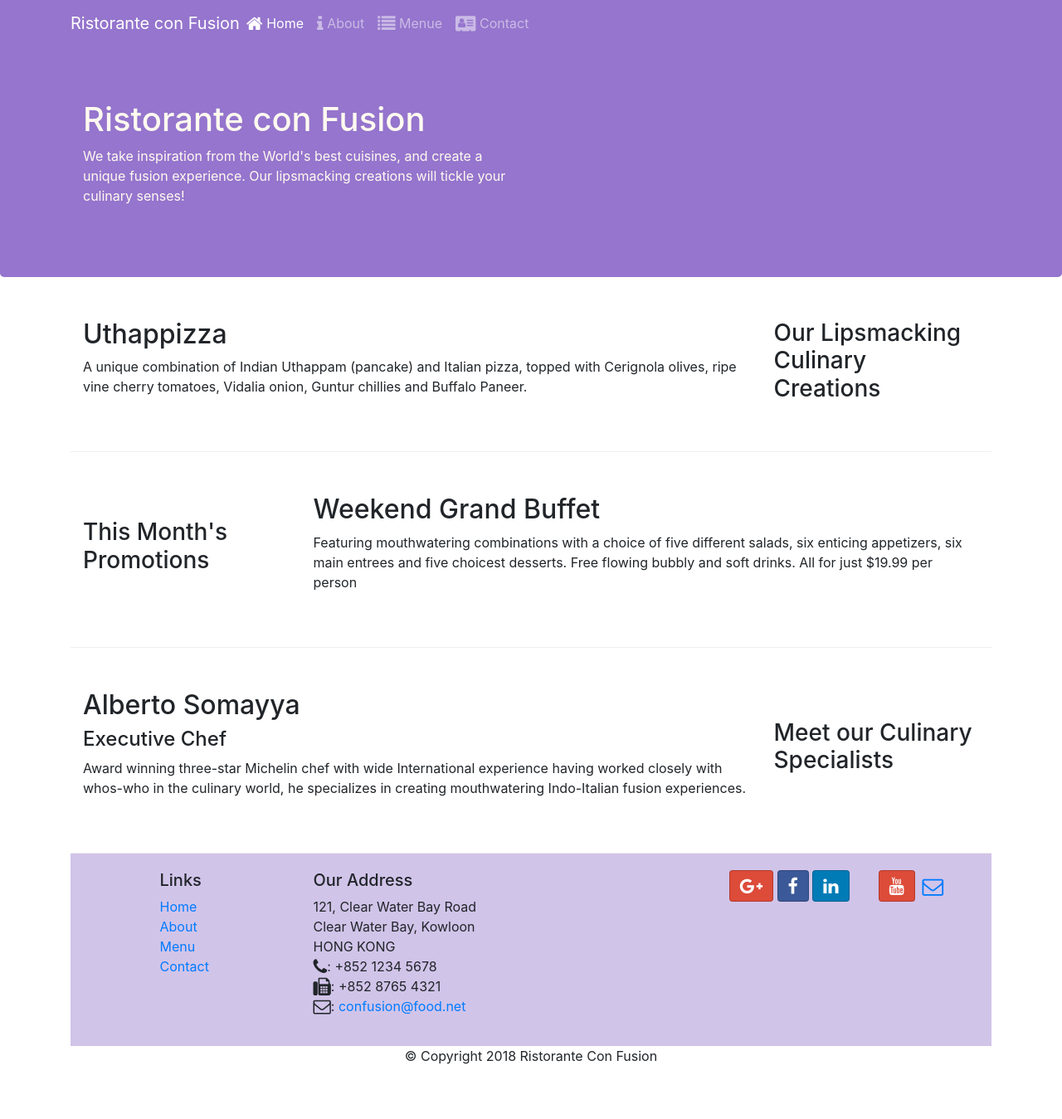
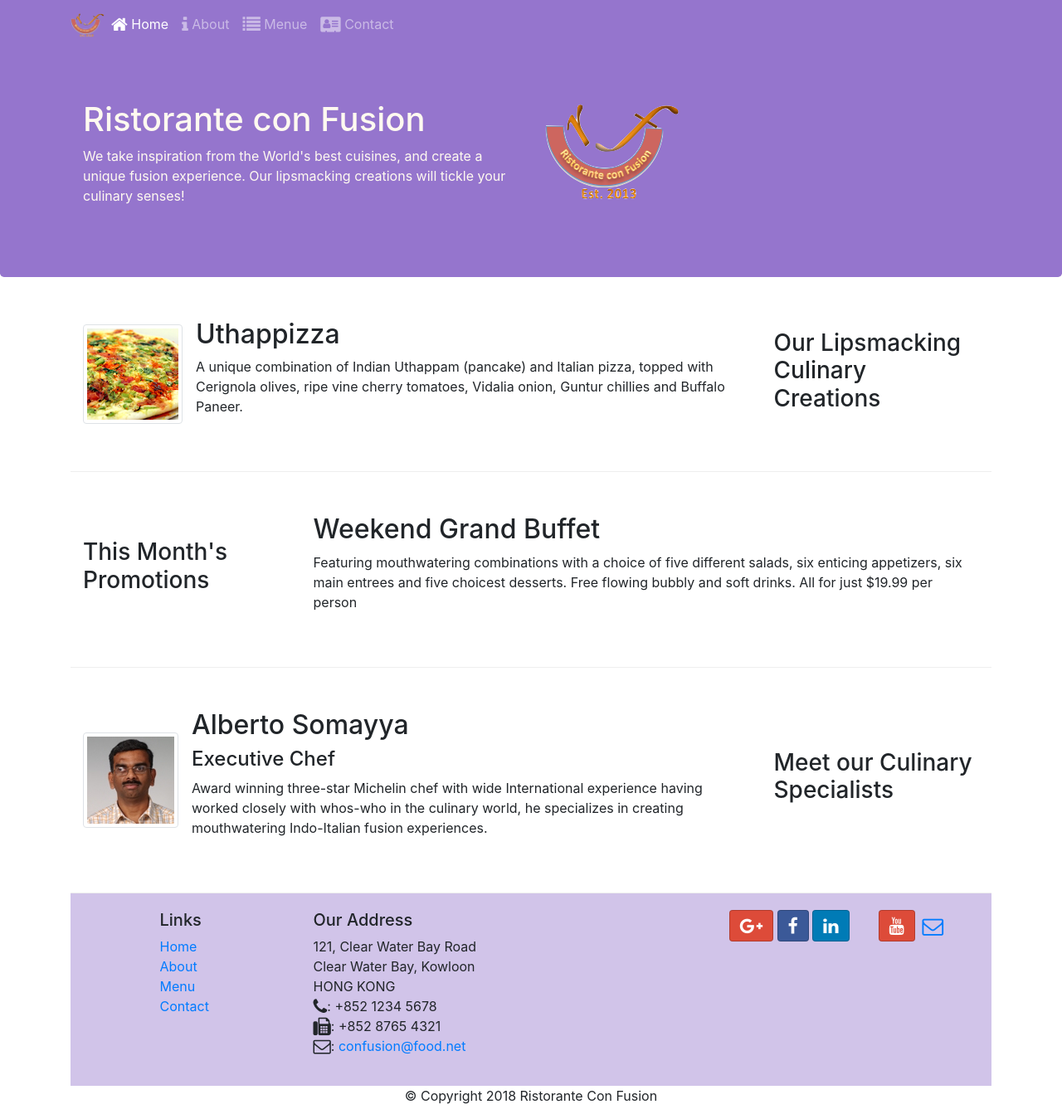
Before and after one commit to mhdzam/bootstrap_project, a website: page index.html in a window 1280 px wide. Shown: the whole page at 83% size. Before the commit the page ends 1301 px from the top, so only its background shows below. Drawn offline with nearby package versions, Linux system fonts and the light colour scheme; some icons are missing.

Commit message:
images and media

```diff
--- a/index.html
+++ b/index.html
@@ -22,7 +22,7 @@
                 <span class="navbar-toggler-icon"></span>
             </button>
             <a class="navbar-brand mr-auto" href="/index.html">
-        Ristorante con Fusion
+       <img src="/img/logo.png" height="30" width="41">
             </a>
             <div class="collapse navbar-collapse" id="Navbar">
 
@@ -45,7 +45,8 @@
                     <h1>Ristorante con Fusion</h1>
                     <p>We take inspiration from the World's best cuisines, and create a unique fusion experience. Our lipsmacking creations will tickle your culinary senses!</p>
                 </div>
-                <div class="col-12 col-sm">
+                <div class="col-12 col-sm alig-self-cnter">
+                    <img src="img/logo.png" class="img-fluid">
                 </div>
             </div>
         </div>
@@ -53,13 +54,27 @@
 
     <div class="container">
         <div class="row row-content align-items-center">
-            <div class="col-12 col-sm-4 col-md-3 order-sm-last">
+            <div class="col col-12 col-sm-4 col-md-3 order-sm-last">
                 <h3>Our Lipsmacking Culinary Creations</h3>
             </div>
-            <div class="col col-sm col-md order-sm-first">
-                <h2>Uthappizza</h2>
-                <p>A unique combination of Indian Uthappam (pancake) and Italian pizza, topped with Cerignola olives, ripe vine cherry tomatoes, Vidalia onion, Guntur chillies and Buffalo Paneer.</p>
-            </div>
+            <div class="col-sm col-md order-sm-first">
+                <div class="media">
+                <img class="d-flex mr-3 img-thumbnail align-self-center"
+
+                src="img/uthappizza.png" alt="uthappizza"
+                >
+                <div class="media-body">
+                    <h2 class="mt-0">
+                        Uthappizza
+                    </h2>
+                    <p class="d-none d-sm-block">A unique combination of Indian Uthappam (pancake) and
+                        Italian pizza, topped with Cerignola olives, ripe vine
+                        cherry tomatoes, Vidalia onion, Guntur chillies and
+                        Buffalo Paneer.</p>
+                </div>
+                </div>
+
+                </div>
         </div>
 
 
@@ -78,9 +93,16 @@
                 <h3>Meet our Culinary Specialists</h3>
             </div>
             <div class="col col-sm order-sm-first col-md">
-                <h2>Alberto Somayya</h2>
-                <h4>Executive Chef</h4>
-                <p>Award winning three-star Michelin chef with wide International experience having worked closely with whos-who in the culinary world, he specializes in creating mouthwatering Indo-Italian fusion experiences. </p>
+                <div class="media">
+                    <img class="d-flex mr-3 img-thumbnail align-self-center" src="img/alberto.png" alt="albert">
+                <div class="media-body">
+                    <h2 class="mt-0">Alberto Somayya</h2>
+                    <h4>Executive Chef</h4>
+                    <p>Award winning three-star Michelin chef with wide International experience having worked closely with whos-who in the culinary world, he specializes in creating mouthwatering Indo-Italian fusion experiences. </p>
+                </div>
+
+                </div>
+
             </div>
         </div>
     </div>
```
Also changed, not shown: aboutus.html (+2 -2 lines), contactus.html (+1 -1 lines), img/alberto.png (added), img/buffet.png (added), img/logo.png (added), img/uthappizza.png (added), 1 other file.
